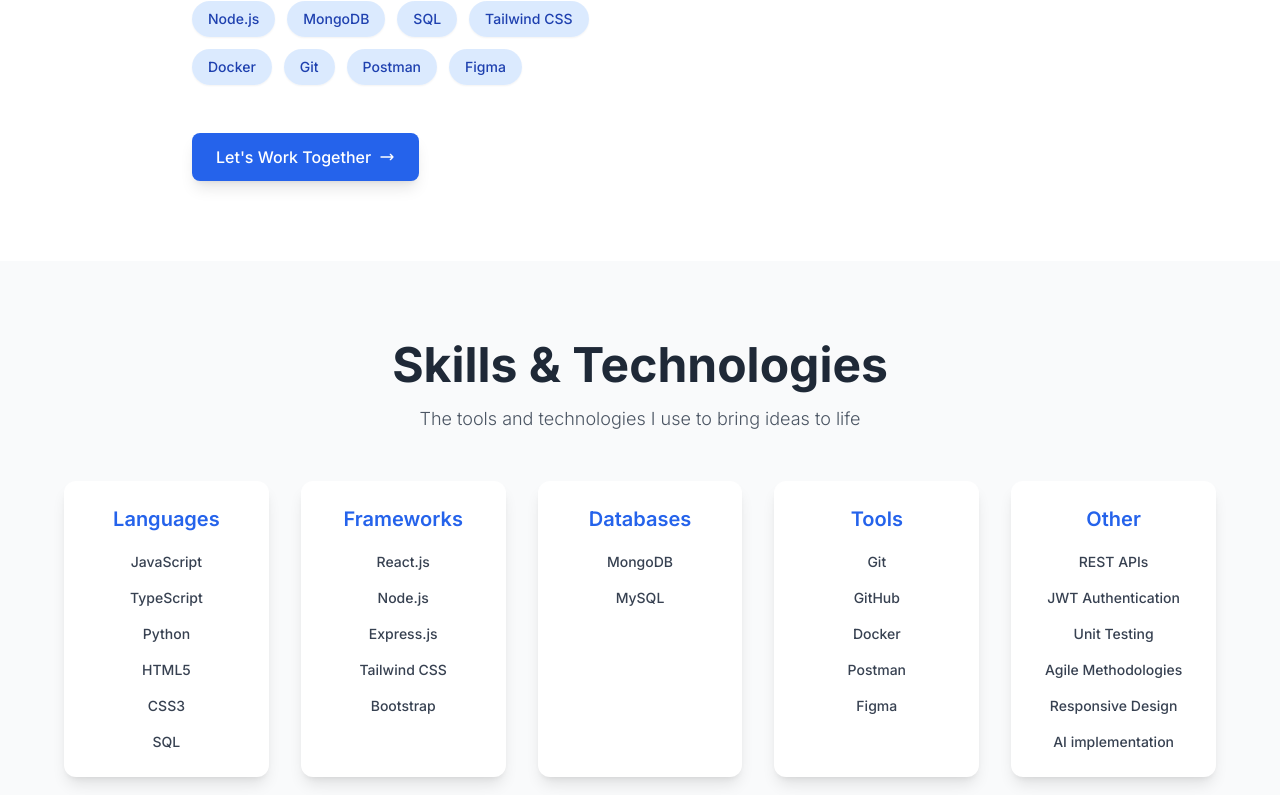
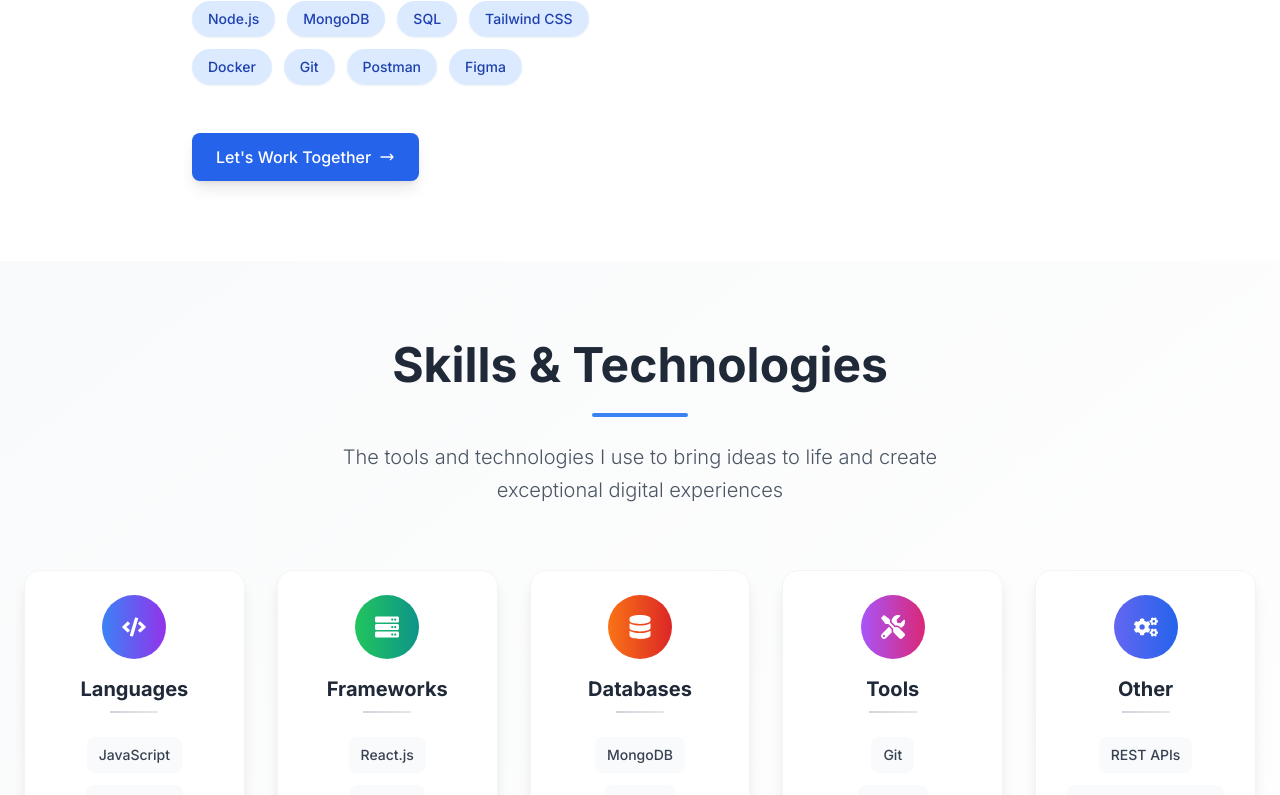
Before and after one commit to AnnaNajafiH/myPortfolio, a React (Vite) app: page / in a window 1280 px wide. Shown: the part 1985-2780 px from the top of the page. Built offline with nearby package versions, Linux system fonts and the light colour scheme.

Commit message:
enhanced skills and technology

```diff
--- a/src/components/Skills.tsx
+++ b/src/components/Skills.tsx
@@ -1,43 +1,108 @@
 import React from 'react';
 import { skills } from '../data/portfolio';
+import { FaCode, FaServer, FaDatabase, FaTools, FaCogs } from 'react-icons/fa';
 
 const Skills: React.FC = () => {
   const skillCategories = [
-    { name: 'Languages', items: skills.languages },
-    { name: 'Frameworks', items: skills.frameworks },
-    { name: 'Databases', items: skills.databases },
-    { name: 'Tools', items: skills.tools },
-    { name: 'Other', items: skills.other }
+    {
+      name: 'Languages',
+      items: skills.languages,
+      icon: <FaCode className="text-2xl" />,
+      color: 'from-blue-500 to-purple-600'
+    },
+    {
+      name: 'Frameworks',
+      items: skills.frameworks,
+      icon: <FaServer className="text-2xl" />,
+      color: 'from-green-500 to-teal-600'
+    },
+    {
+      name: 'Databases',
+      items: skills.databases,
+      icon: <FaDatabase className="text-2xl" />,
+      color: 'from-orange-500 to-red-600'
+    },
+    {
+      name: 'Tools',
+      items: skills.tools,
+      icon: <FaTools className="text-2xl" />,
+      color: 'from-purple-500 to-pink-600'
+    },
+    {
+      name: 'Other',
+      items: skills.other,
+      icon: <FaCogs className="text-2xl" />,
+      color: 'from-indigo-500 to-blue-600'
+    }
   ];
 
   return (
-    <section id="skills" className="py-20 bg-gray-50 dark:bg-gray-800">
+    <section id="skills" className="py-20 bg-gradient-to-br from-gray-50 to-white dark:from-gray-900 dark:to-gray-800">
       <div className="container mx-auto px-6">
-        <div className="max-w-6xl mx-auto">
-          <div className="text-center mb-12">
-            <h2 className="text-4xl md:text-5xl font-bold text-gray-800 dark:text-white mb-4">
+        <div className="max-w-7xl mx-auto">
+          {/* Header Section */}
+          <div className="text-center mb-16">
+            <h2 className="text-4xl md:text-5xl font-bold text-gray-800 dark:text-white mb-6">
               Skills & Technologies
             </h2>
-            <p className="text-lg text-gray-600 dark:text-gray-400 font-light">
-              The tools and technologies I use to bring ideas to life
+            <div className="w-24 h-1 bg-gradient-to-r from-primary-500 to-blue-500 mx-auto mb-6 rounded-full"></div>
+            <p className="text-xl text-gray-600 dark:text-gray-400 font-light max-w-2xl mx-auto leading-relaxed">
+              The tools and technologies I use to bring ideas to life and create exceptional digital experiences
             </p>
           </div>
 
-          <div className="grid md:grid-cols-3 lg:grid-cols-5 gap-8">
+          {/* Skills Grid */}
+          <div className="grid md:grid-cols-2 lg:grid-cols-3 xl:grid-cols-5 gap-8">
             {skillCategories.map((category, index: number) => (
-              <div key={index} className="bg-white dark:bg-gray-900 rounded-xl p-6 shadow-lg hover:shadow-xl transition-all duration-300">
-                <h3 className="text-xl font-semibold text-primary-600 dark:text-primary-400 mb-4 text-center">
-                  {category.name}
-                </h3>
+              <div
+                key={index}
+                className="group relative bg-white dark:bg-gray-800 rounded-2xl p-6 shadow-lg hover:shadow-2xl transition-all duration-300 transform hover:-translate-y-2 border border-gray-100 dark:border-gray-700"
+                style={{ animationDelay: `${index * 100}ms` }}
+              >
+                {/* Category Header */}
+                <div className="text-center mb-6">
+                  <div className={`w-16 h-16 mx-auto rounded-full bg-gradient-to-r ${category.color} flex items-center justify-center text-white mb-4 group-hover:scale-110 transition-transform duration-300`}>
+                    {category.icon}
+                  </div>
+                  <h3 className="text-xl font-bold text-gray-800 dark:text-white mb-2">
+                    {category.name}
+                  </h3>
+                  <div className="w-12 h-0.5 bg-gradient-to-r from-gray-300 to-gray-200 dark:from-gray-600 dark:to-gray-700 mx-auto"></div>
+                </div>
+
+                {/* Skills List */}
                 <div className="space-y-3">
                   {category.items.map((skill: string, skillIndex: number) => (
-                    <div key={skillIndex} className="text-center">
-                      <span className="text-gray-700 dark:text-gray-300 font-medium text-sm">{skill}</span>
+                    <div
+                      key={skillIndex}
+                      className="flex items-center justify-center group/skill"
+                      style={{ animationDelay: `${(index * 100) + (skillIndex * 50)}ms` }}
+                    >
+                      <span className="relative px-3 py-2 text-sm font-medium text-gray-700 dark:text-gray-300 bg-gray-50 dark:bg-gray-700 rounded-lg transition-all duration-200 group-hover/skill:bg-primary-50 dark:group-hover/skill:bg-primary-900/20 group-hover/skill:text-primary-700 dark:group-hover/skill:text-primary-300 cursor-default">
+                        {skill}
+                        <div className="absolute inset-0 rounded-lg border-2 border-transparent group-hover/skill:border-primary-200 dark:group-hover/skill:border-primary-800 transition-colors duration-200"></div>
+                      </span>
                     </div>
                   ))}
                 </div>
+
+                {/* Hover Glow Effect */}
+                <div className={`absolute inset-0 rounded-2xl bg-gradient-to-r ${category.color} opacity-0 group-hover:opacity-5 transition-opacity duration-300 pointer-events-none`}></div>
               </div>
             ))}
+          </div>
+
+          {/* Bottom CTA */}
+          <div className="text-center mt-16">
+            <p className="text-lg text-gray-600 dark:text-gray-400 mb-6">
+              Always learning and exploring new technologies
+            </p>
+            <div className="inline-flex items-center gap-2 px-6 py-3 bg-gradient-to-r from-primary-500 to-blue-500 text-white font-medium rounded-full hover:from-primary-600 hover:to-blue-600 transition-all duration-200 transform hover:scale-105 shadow-lg hover:shadow-xl">
+              <span>View My Projects</span>
+              <svg className="w-4 h-4" fill="none" stroke="currentColor" viewBox="0 0 24 24">
+                <path strokeLinecap="round" strokeLinejoin="round" strokeWidth={2} d="M17 8l4 4m0 0l-4 4m4-4H3" />
+              </svg>
+            </div>
           </div>
         </div>
       </div>
```
